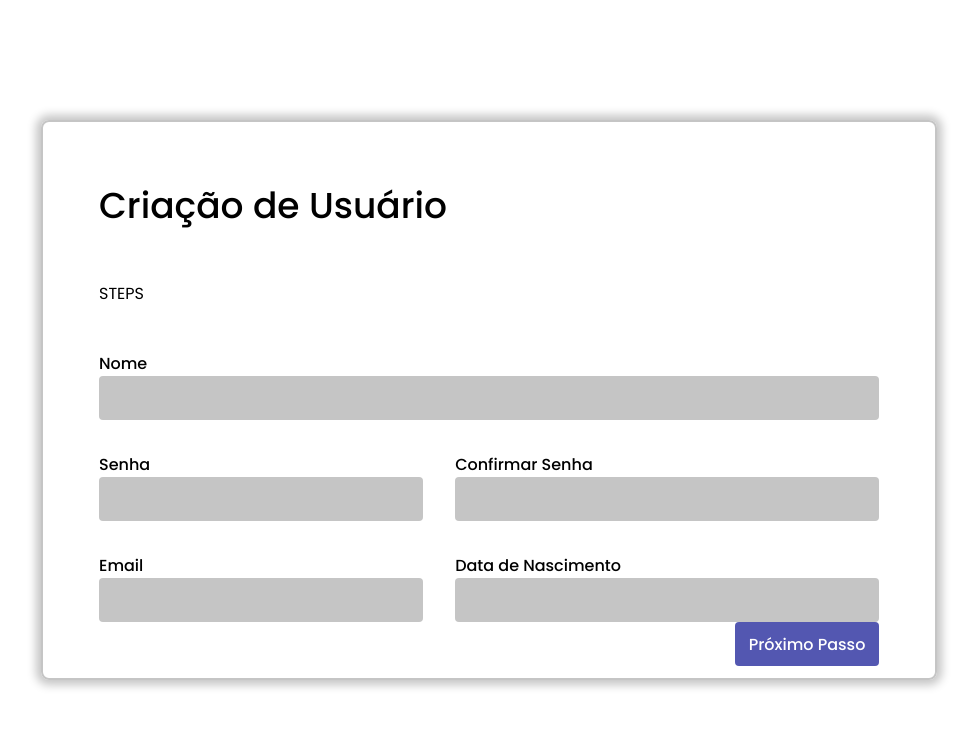
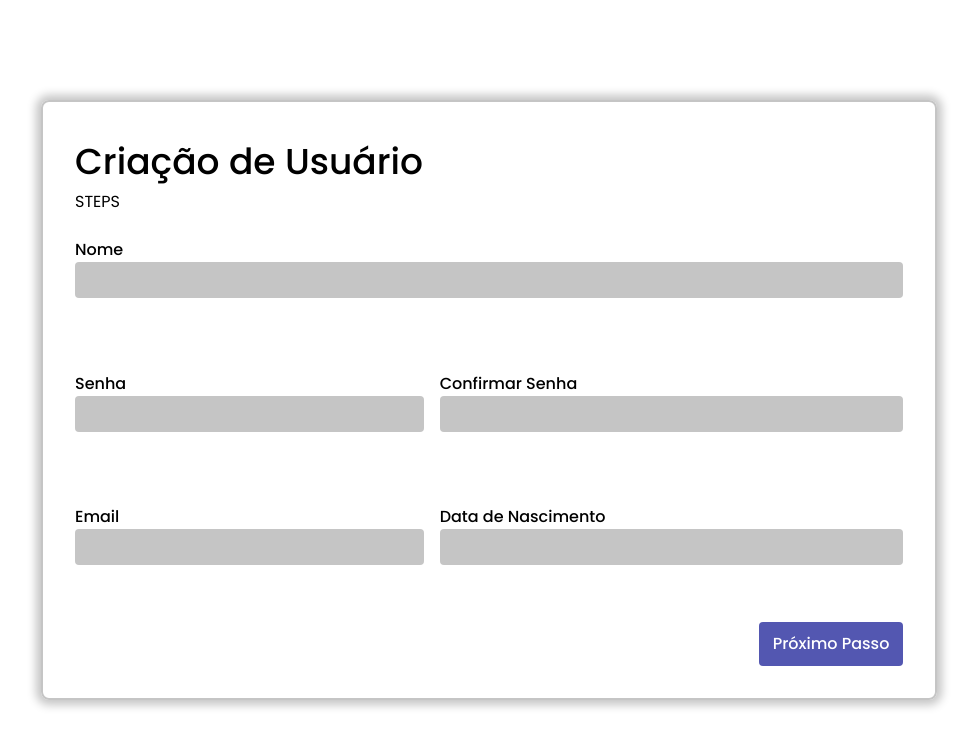
Before and after one commit to braulioportela79/user-form, a React (Create React App) app: page / in a window 1280 px wide. Shown: the top 748 px of the page, without its empty margins (151-1128 px from the left). Built offline with nearby package versions, Linux system fonts and the light colour scheme.

Commit message:
refactor: form style

```diff
--- a/src/components/Theme/styles.tsx
+++ b/src/components/Theme/styles.tsx
@@ -9,10 +9,10 @@ export const Area = styled.div`
   display: flex;
   flex-direction: column;
   border-radius: 8px;
-  padding: 3.5rem;
+  padding: 2rem;
   margin: auto;
   width: 70vw;
-  height: 70vh;
+  height: 75vh;
   border: 2px solid ${({ theme }) => theme.colors.lightGrey};
   box-shadow: 0px 0px 10px 5px ${({ theme }) => theme.colors.lightGrey};
 `;
@@ -24,14 +24,11 @@ export const Wrapper = styled.div`
 `;
 
 export const Steps = styled.div`
-  margin-top: 3rem;
-  height: 50px;
+  height: 3rem;
 `;
 
 export const Page = styled.div`
   flex: 1;
   display: flex;
   flex-direction: column;
-  align-items: flex-end;
-  justify-content: space-between;
 `;
--- a/src/pages/FormStep1/index.tsx
+++ b/src/pages/FormStep1/index.tsx
@@ -87,6 +87,7 @@ export const FormStep1 = () => {
           <input type="text" />
         </label>
       </S.Form>
+      <S.ButtonContainer>
         <StyledButton
           fontSize="md"
           buttonColor="purple"
@@ -95,6 +96,7 @@ export const FormStep1 = () => {
         >
           <b>Próximo Passo</b>
         </StyledButton>
+      </S.ButtonContainer>
     </Theme>
   );
 };
--- a/src/pages/FormStep1/styles.tsx
+++ b/src/pages/FormStep1/styles.tsx
@@ -1,14 +1,19 @@
 import styled from "styled-components";
 
+export const Container = styled.div`
+  display: flex;
+  flex-direction: column;
+`;
+
 export const Form = styled.form`
-  width: 100%;
-  margin-top: 20px;
+  flex: 1;
   display: grid;
   grid-template-areas:
     "name name"
     "password confirmPassword"
     "email birthDate";
-  grid-gap: 2rem;
+  grid-gap: 1rem;
+
   #name {
     grid-area: name;
   }
@@ -36,10 +41,14 @@ export const Form = styled.form`
 
   input {
     width: 100%;
-    height: 2.75rem;
     border: none;
     border-radius: 4px;
     background-color: ${({ theme }) => theme.colors.lightGrey};
     padding: 0.5rem;
   }
 `;
+
+export const ButtonContainer = styled.div`
+  display: flex;
+  justify-content: flex-end;
+`;
```
Lines whose indentation alone changed are shown as unchanged.
